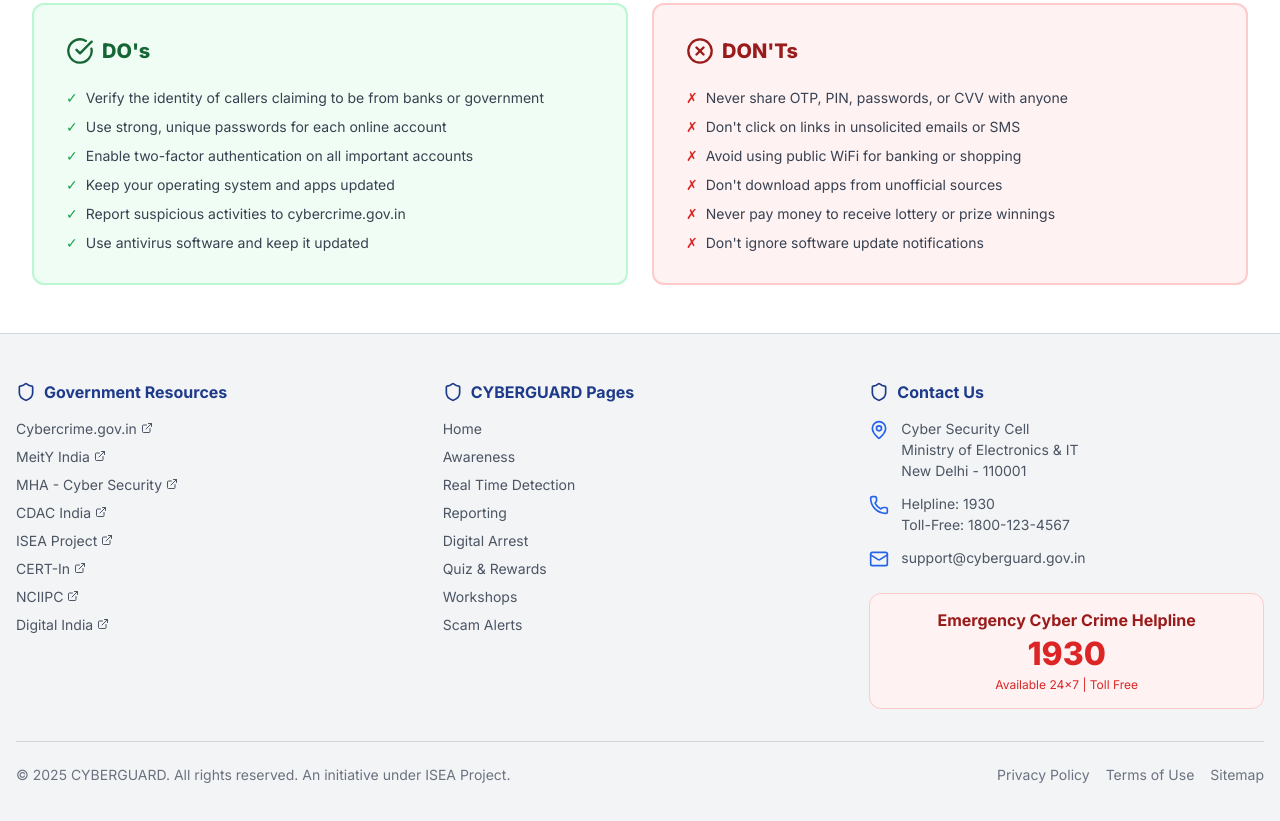
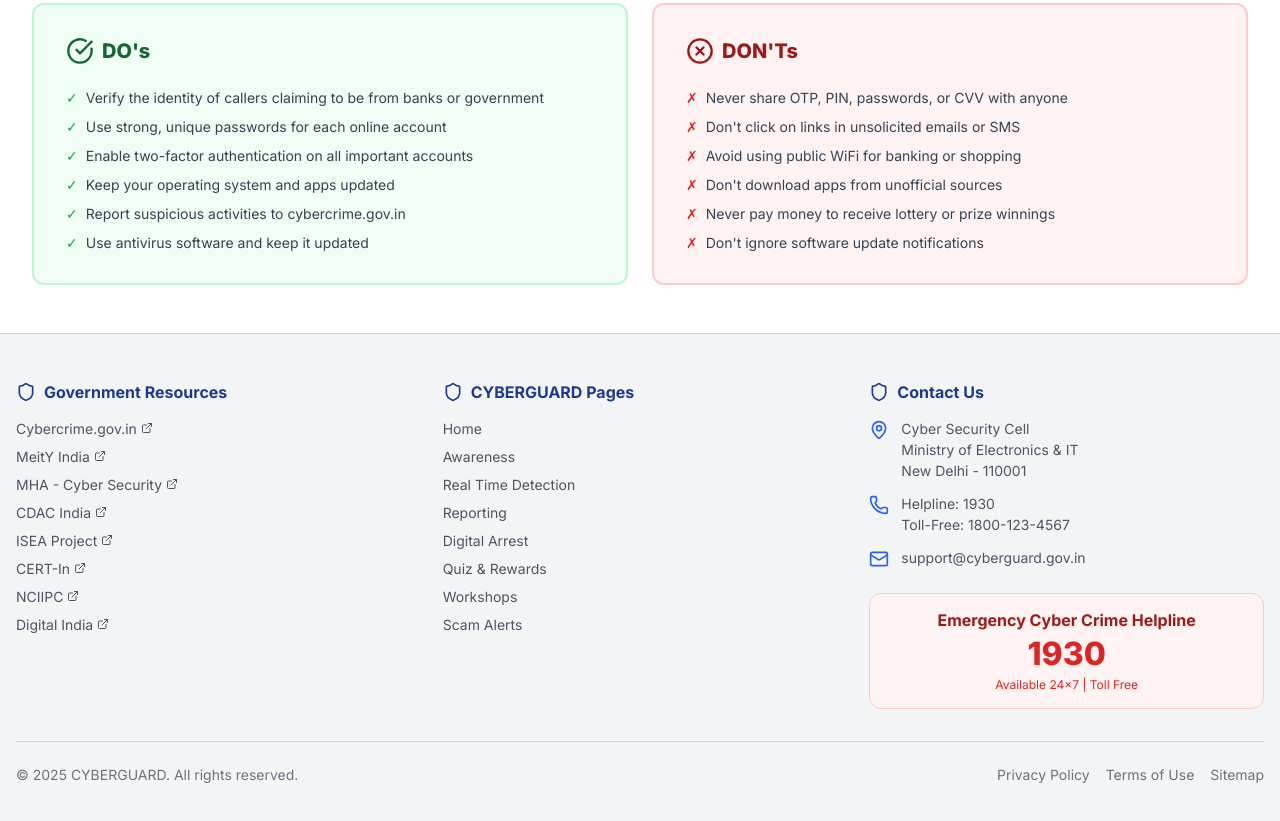
Before and after one commit to karanjangir04/cyberguard, a website: page awareness.html in a window 1280 px wide. Shown: the part 3762-4583 px from the top of the page. Drawn offline with nearby package versions, Linux system fonts and the light colour scheme.

Commit message:
change the isea

```diff
--- a/awareness.html
+++ b/awareness.html
@@ -293,7 +293,7 @@
   <div class="inner">
     <div id="footerGrid" style="display:grid;grid-template-columns:repeat(3,1fr);gap:2rem;"></div>
     <div class="bottom">
-      <p>© 2025 CYBERGUARD. All rights reserved. An initiative under ISEA Project.</p>
+      <p>© 2025 CYBERGUARD. All rights reserved.</p>
       <div class="bottom-links"><a href="#">Privacy Policy</a><a href="#">Terms of Use</a><a href="#">Sitemap</a></div>
     </div>
   </div>
```
Also changed, not shown: casestudy.html (+1 -1 lines), index.html (+1 -1 lines), reporting.html (+1 -1 lines).
